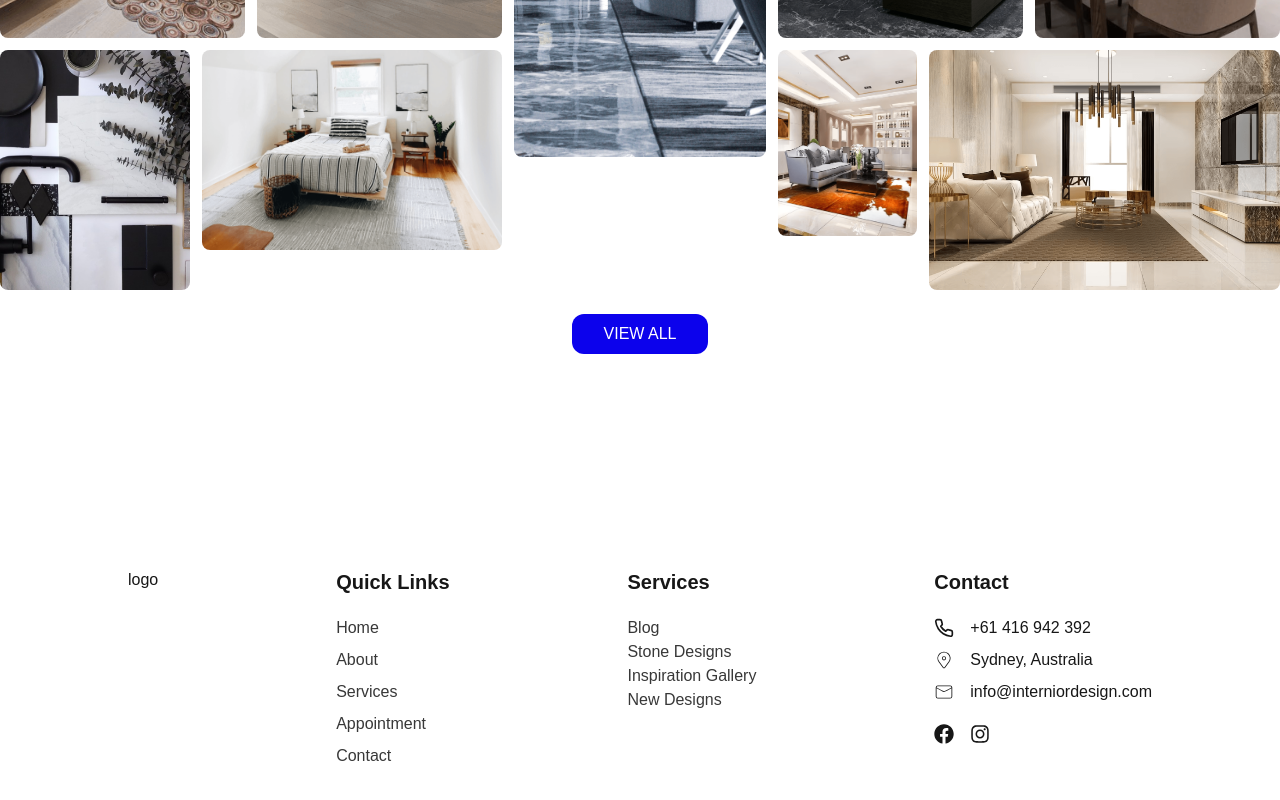
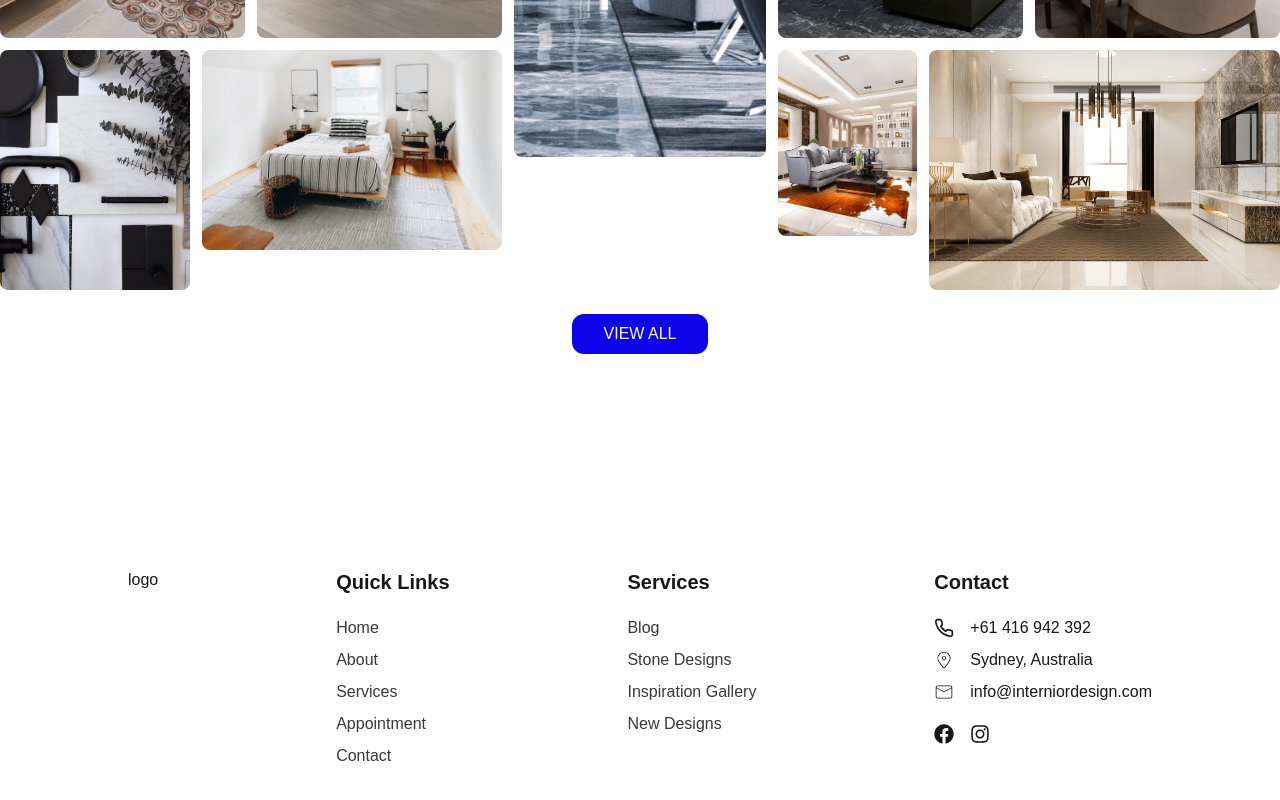
Before and after one commit to SunnyThakuri/designersite, a Next.js app: page / in a window 1280 px wide. Shown: the part 6824-7624 px from the top of the page. Built offline with nearby package versions, Linux system fonts and the light colour scheme.

Commit message:
updated footer

```diff
--- a/src/components/common/footer/footer.tsx
+++ b/src/components/common/footer/footer.tsx
@@ -23,7 +23,7 @@ const Footer = () =>{
 
             <div className="space-y-5">
                 <p className="text-xl font-semibold">Services</p>
-                <div className="text-[#383838]  space-y-2">
+                <div className="text-[#383838] flex flex-col gap-2 ">
                     <Link href={"/blog"}>
                         <p>Blog</p>
                     </Link>
```
